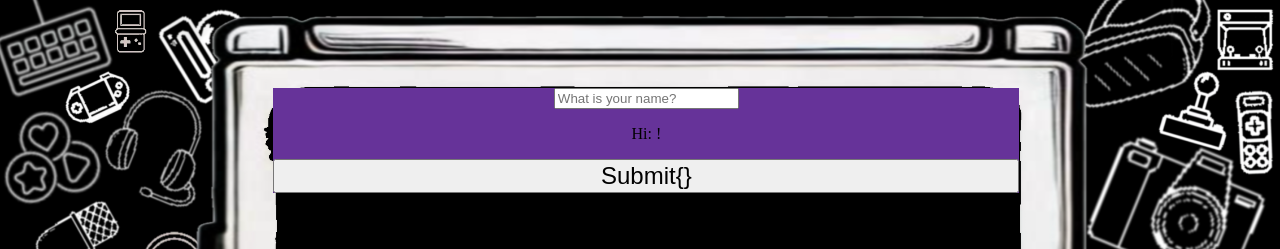
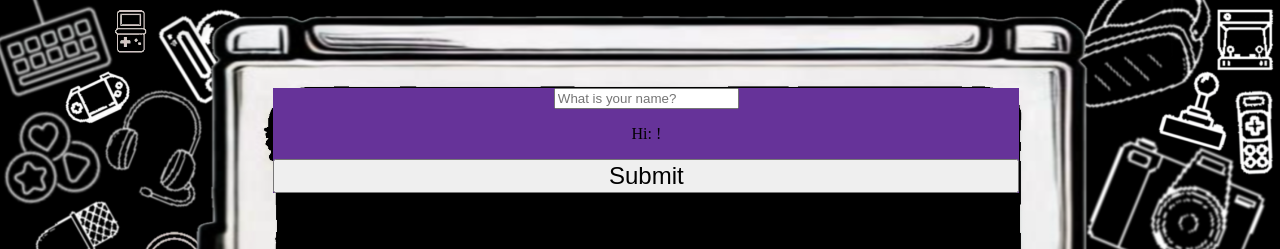
Before and after one commit to wk642/react-game, a React (Vite) app: page / in a window 1280 px wide. Both pictures are taken after a click on the element 646 px from the left and 98 px from the top of the page. Shown: the top 249 px of the page. Built offline with nearby package versions, Linux system fonts and the light colour scheme; a web font is replaced by a local one.

Commit message:
fixed hiding submit button and showing move instead

```diff
--- a/src/components/NameInput.jsx
+++ b/src/components/NameInput.jsx
@@ -21,10 +21,9 @@ function NameInput() {
     <div className="name-input-div">
       <input placeholder="What is your name?" value={userNameInput} onChange={updateName}></input>
       <p>Hi:  {userNameInput}!</p>
-      <button onClick={toggleUserInputVisibility} >Submit
-      {userNameInputVisibility ? "{}": <MovesCounter />}
+      <button onClick={toggleUserInputVisibility} >
+      {userNameInputVisibility ? "Submit": <MovesCounter />}
       </button>
-
     </div>
   )
 }
```
